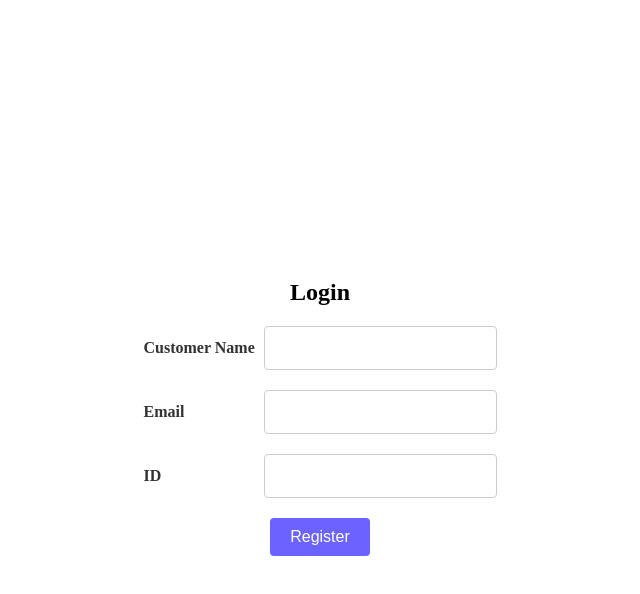
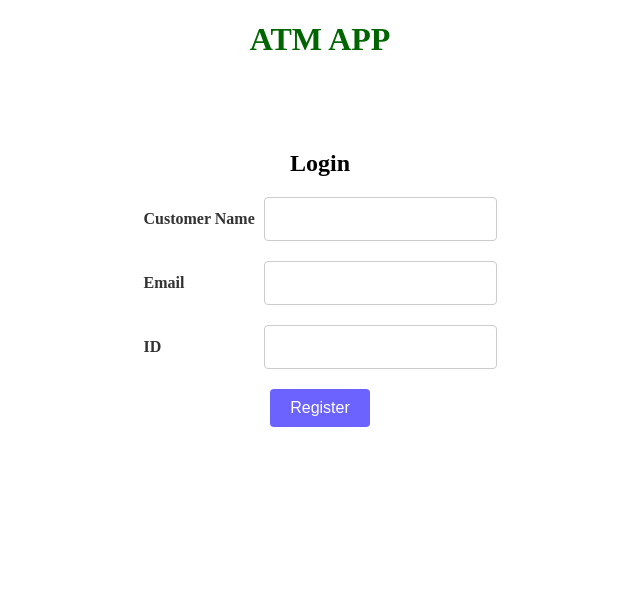
Before and after one commit to Eldon-498/atm-demo, an Angular app: page / in a window 1280 px wide. Shown: the top 594 px of the page, without its empty margins (320-960 px from the left). Built offline with nearby package versions, Linux system fonts and the light colour scheme.

Commit message:
centering div

```diff
--- a/src/app/login-page/login-page.component.css
+++ b/src/app/login-page/login-page.component.css
@@ -2,9 +2,15 @@
     display: flex;
     justify-content: center;
     align-items: center;
-    height: 100vh;
+    height: 50vh;
     flex-direction: column; /* Adjust the layout to be vertical */
   }
+
+  .app-heading {
+    color: #006400;
+    text-align: center;
+    margin-bottom: 20px;
+}
 
   .login-header {
     margin-bottom: 20px;
--- a/src/app/login-page/login-page.component.html
+++ b/src/app/login-page/login-page.component.html
@@ -1,3 +1,4 @@
+<h1 class="app-heading">ATM APP</h1>
 <div class="container">
   <h2 class="login-header">Login</h2>
   <form (ngSubmit)="submitForm()">
```
